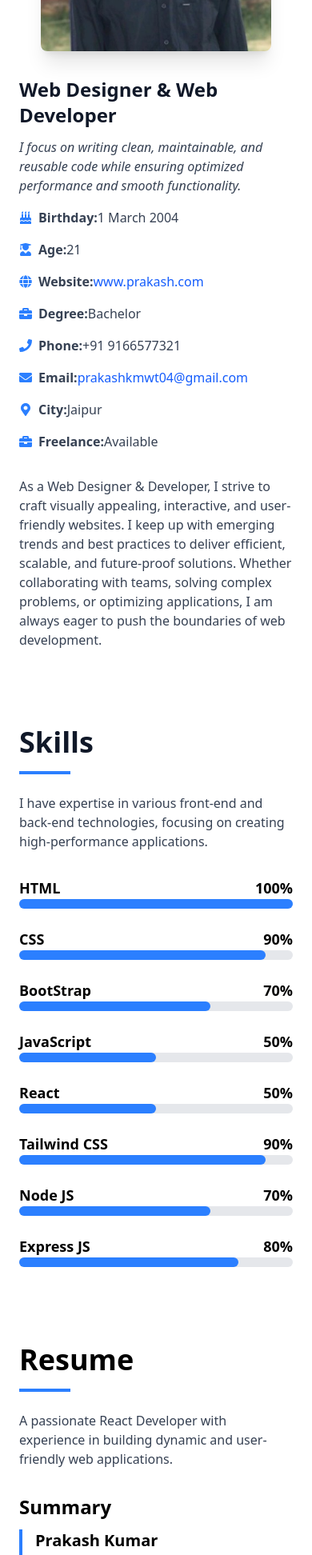
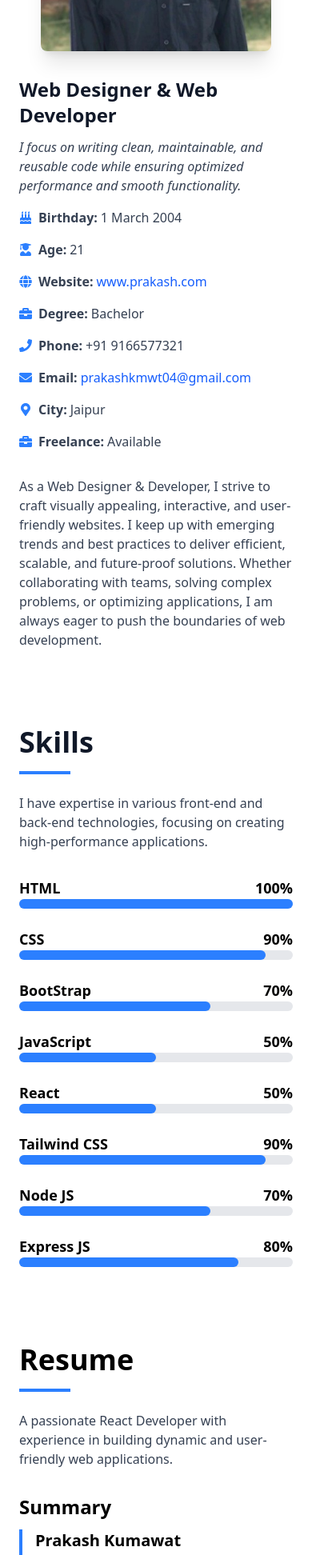
Before and after one commit to Kumawat2004/portfolio, a React (Vite) app: page / in a window 390 px wide. Shown: the part 1400-3344 px from the top of the page at 80% size. Built offline with nearby package versions, Linux system fonts and the light colour scheme.

Commit message:
mobile view fix

```diff
--- a/src/App.jsx
+++ b/src/App.jsx
@@ -7,6 +7,7 @@ import Resume from "./pages/Resume";
 import Portfolio from "./pages/Portfolio";
 import Service from "./pages/Service";
 import Contact from "./pages/Contact";
+import Footer from "./components/Footer";
 
 const App = () => {
   const [isSidebarOpen, setIsSidebarOpen] = useState(false);
@@ -27,7 +28,9 @@ const App = () => {
         <section id="portfolio"><Portfolio /></section>
         <section id="services"><Service /></section>
         <section id="contact"><Contact /></section>
+        <section><Footer /></section>
       </div>
+
     </div>
   );
 };
--- /dev/null
+++ b/src/components/Footer.jsx
@@ -0,0 +1,13 @@
+const Footer = () =>{
+    return(
+        <>
+
+            <footer>
+                <p className="text-center bg-sky-50 p-[30px]">© Copyright <b>Portfolio by Prakash</b> All Rights Reserved <br />Designed by <b>Prakash</b></p>
+            </footer>
+
+        </>
+    )
+}
+
+export default Footer;
--- a/src/pages/About.jsx
+++ b/src/pages/About.jsx
@@ -63,10 +63,10 @@ const About = () => {
             {[
               { icon: FaBirthdayCake, label: "Birthday", value: "1 March 2004" },
               { icon: FaUserGraduate, label: "Age", value: "21" },
-              { icon: FaGlobe, label: "Website", value: <a href="https://www.prakash.com" className="text-blue-600 hover:underline">www.prakash.com</a> },
+              { icon: FaGlobe, label: "Website", value: <li onClick={() => window.open("https://www.prakash.com", "_blank")} className="text-blue-600 hover:underline list-none">www.prakash.com</li>  },
               { icon: FaBriefcase, label: "Degree", value: "Bachelor" },
               { icon: FaPhone, label: "Phone", value: "+91 9166577321" },
-              { icon: FaEnvelope, label: "Email", value: <a href="mailto:prakashkmwt04@gmail.com" className="text-blue-600 hover:underline">prakashkmwt04@gmail.com</a> },
+              { icon: FaEnvelope, label: "Email", value: <li onClick={() => window.open("mailto:prakashkmwt04@gmail.com", "_blank")} className="text-blue-600 hover:underline list-none">prakashkmwt04@gmail.com</li> },
               { icon: FaMapMarkerAlt, label: "City", value: "Jaipur" },
               { icon: FaBriefcase, label: "Freelance", value: "Available" },
             ].map((item, index) => (
@@ -79,7 +79,8 @@ const About = () => {
                 viewport={{ once: true }}
               >
                 <item.icon className="text-blue-500 mr-2" />
-                <strong>{item.label}:</strong> {item.value}
+                <strong className="mr-1">{item.label}:</strong> {item.value}
+
               </motion.p>
             ))}
           </div>
--- a/src/pages/Contact.jsx
+++ b/src/pages/Contact.jsx
@@ -68,10 +68,12 @@ const Contact = () => {
             >
               <FiMapPin size={24} />
             </motion.div>
-            <div>
-              <h3 className="font-semibold text-gray-900">Address</h3>
-              <p className="text-gray-600">Shyam Colony, Chomu, Jaipur-303702</p>
-            </div>
+            <div className="">
+  <h3 className="font-semibold text-gray-900">Address</h3>
+  <p className="text-gray-600 text-sm md:text-base lg:text-lg">
+    Shyam Colony, Chomu, Jaipur-303702
+  </p>
+</div>
           </div>
 
           {/* Phone */}
@@ -84,7 +86,7 @@ const Contact = () => {
             </motion.div>
             <div>
               <h3 className="font-semibold text-gray-900">Call Us</h3>
-              <p className="text-gray-600">+91 9166577321</p>
+              <p className="text-gray-600 text-sm md:text-base lg:text-lg">+91 9166577321</p>
             </div>
           </div>
 
@@ -98,7 +100,7 @@ const Contact = () => {
             </motion.div>
             <div>
               <h3 className="font-semibold text-gray-900">Email Us</h3>
-              <p className="text-gray-600">prakashkmwt04@gmail.com</p>
+              <p className="text-gray-600 text-sm md:text-base lg:text-lg">prakashkmwt04@gmail.com</p>
             </div>
           </div>
 
--- a/src/pages/Resume.jsx
+++ b/src/pages/Resume.jsx
@@ -38,7 +38,7 @@ const Resume = () => {
           {/* Summary Section */}
           <h3 className="text-2xl font-bold mb-3">Summary</h3>
           <div className="border-l-4 border-blue-500 pl-4 mb-6">
-            <h4 className="text-xl font-semibold">Prakash Kumar</h4>
+            <h4 className="text-xl font-semibold">Prakash Kumawat</h4>
             <p className="italic text-gray-600 mb-2">
               I am a dedicated web developer and dedicated student of information technology.
             </p>
```
